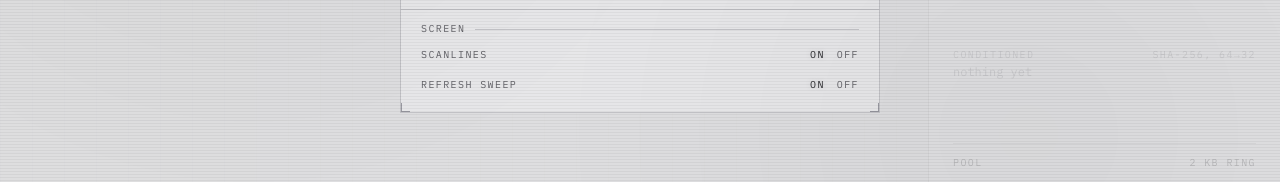
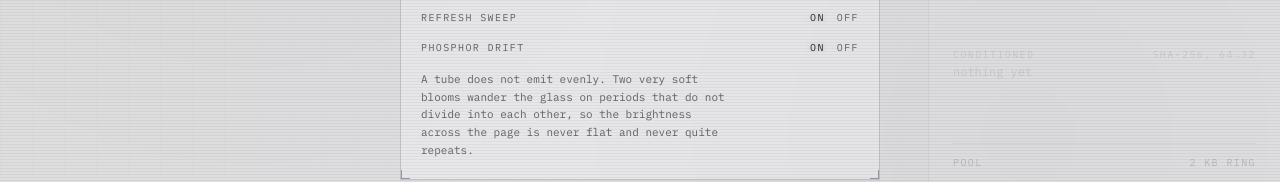
Before and after one commit to corvardt/steropes, a website: page index.html in a window 1280 px wide. Both pictures are taken after a click on the button "CFG". Shown: the part 468-650 px from the top of the page. Drawn offline with Linux system fonts and the light colour scheme.

Commit message:
standard

```diff
--- a/crt.css
+++ b/crt.css
@@ -103,8 +103,10 @@
   /* Its own token, not the sweep's. A broad field needs several times the
      alpha of a narrow band to read at all, and the two are tuned by eye on a
      real display — turn this down if the glass starts to look dirty rather
-     than uneven. */
-  --drift: rgba(255, 255, 255, 0.04);
+     than uneven. Held under the sweep now: an unevenness that can be pointed
+     at has stopped being one, and the tube reads better when the drift is
+     something you only notice by its absence. */
+  --drift: rgba(255, 255, 255, 0.024);
 }
 
 /* ── Light ──────────────────────────────────────────────────────────────────
@@ -132,7 +134,7 @@
   --bloom-hot: rgba(0, 0, 0, 0.28);
   /* Stock is not evenly lit either, but paper shows a shadow sooner than a
      tube shows a bloom, so it takes less. */
-  --drift: rgba(0, 0, 0, 0.03);
+  --drift: rgba(0, 0, 0, 0.018);
 }
 
 *,
@@ -266,6 +268,9 @@ body {
   height: 14vh;
   background: linear-gradient(to bottom, transparent, var(--sweep), transparent);
   animation: refresh-sweep 7.5s linear infinite;
+  /* It runs forever over the whole viewport. Promised to the compositor so it
+     moves as a layer instead of repainting the glass beneath it. */
+  will-change: transform;
 }
 
 /* ── Phosphor drift ─────────────────────────────────────────────────────────
@@ -310,6 +315,17 @@ body {
   right: -18vmax;
   animation-name: drift-b;
   animation-duration: 53s;
+}
+
+/* The three pieces of glass a reader can take off, all of them from the same
+   kind of attribute on the root: the medium owns what they look like, and this
+   only says whether the tube is wearing them. The drift is the faintest of the
+   three and the most expensive to composite, so it is the first one worth
+   removing on a machine that is struggling. */
+:root[data-scanlines='off'] .crt-scanlines,
+:root[data-sweep='off'] .crt-sweep,
+:root[data-drift='off'] .crt-drift {
+  display: none;
 }
 
 /* Two vectors rather than one run backwards: parallel blooms read as a single
--- a/index.html
+++ b/index.html
@@ -205,6 +205,18 @@
             <button type="button" class="ctl" data-glass="sweep" data-glass-choice="off">off</button>
           </div>
         </div>
+        <div class="set">
+          <span>phosphor drift</span>
+          <div class="choices" id="cfg-drift">
+            <button type="button" class="ctl" data-glass="drift" data-glass-choice="on">on</button>
+            <button type="button" class="ctl" data-glass="drift" data-glass-choice="off">off</button>
+          </div>
+        </div>
+        <p class="note">
+          A tube does not emit evenly. Two very soft blooms wander the glass on
+          periods that do not divide into each other, so the brightness across
+          the page is never flat and never quite repeats.
+        </p>
       </section>
 
       <!-- The panel's own glass. A modal dialog is drawn in the top layer,
--- a/src/style.css
+++ b/src/style.css
@@ -551,13 +551,6 @@ a.ctl:hover {
    viewport from inside the top layer. */
 body:has(.sheet[open]) > .crt {
   visibility: hidden;
-}
-
-/* Two pieces of glass the reader can take off. The medium owns what they look
-   like; this only says whether the tube is wearing them. */
-:root[data-scanlines="off"] .crt-scanlines,
-:root[data-sweep="off"] .crt-sweep {
-  display: none;
 }
 
 /* ── Configuration ────────────────────────────────────────────────────────────
--- a/src/theme.js
+++ b/src/theme.js
@@ -177,10 +177,11 @@ export function applyContrast(name) {
   return next;
 }
 
-/* The two pieces of glass a reader can take off. Attributes rather than a
+/* The three pieces of glass a reader can take off. Attributes rather than a
    class on each layer: the medium owns what they look like, and this only says
-   whether the tube has them. */
-export const GLASS = ["scanlines", "sweep"];
+   whether the tube has them. The drift is the faintest of them and the most
+   expensive to composite, which is why it is worth being able to remove. */
+export const GLASS = ["scanlines", "sweep", "drift"];
 
 export const glass = (part) => recall(part, "on") !== "off";
 
```
